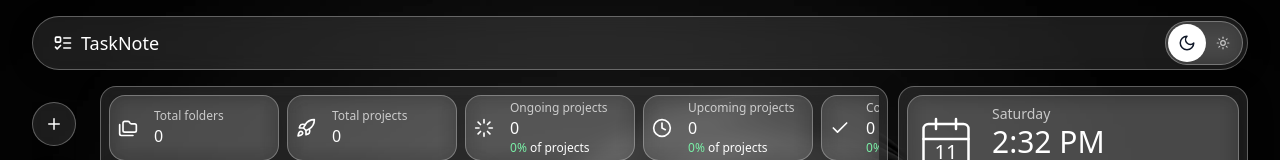
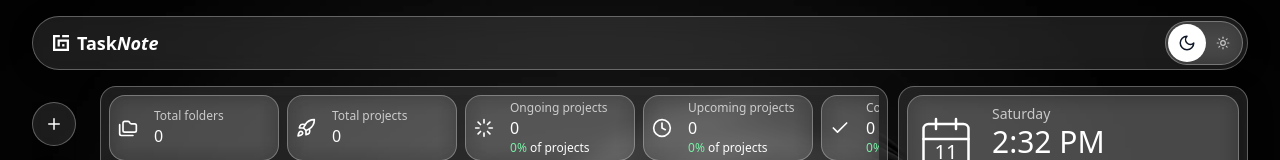
Before and after one commit to Mahmoud46/TaskNote-Advanced-Todo, a React (Vite) app: page / in a window 1280 px wide. Shown: the top 160 px of the page. Built offline with nearby package versions, Linux system fonts and the light colour scheme.

Commit message:
Update logo and favicon

```diff
--- a/index.html
+++ b/index.html
@@ -2,7 +2,7 @@
 <html lang="en">
 	<head>
 		<meta charset="UTF-8" />
-		<link rel="icon" type="image/svg+xml" href="/vite.svg" />
+		<link rel="icon" type="image/svg+xml" href="/tasknote.svg" />
 		<meta name="viewport" content="width=device-width, initial-scale=1.0" />
 		<title>TaskNote</title>
 	</head>
--- a/src/components/Header.tsx
+++ b/src/components/Header.tsx
@@ -1,7 +1,7 @@
 import { type ReactNode } from "react";
-import { LuListTodo } from "react-icons/lu";
 import { Link } from "react-router-dom";
 import ThemeButton from "./ThemeButton";
+import logo from "../assets/tasknote.svg";
 
 export default function Header(): ReactNode {
 	return (
@@ -11,8 +11,11 @@
 					to={"/"}
 					className="flex gap-2 p-2 cursor-pointer pl-4 items-center"
 				>
-					<LuListTodo className="text-xl" />
-					<p className="text-lg">TaskNote</p>
+					<img src={logo} alt="tasknote" className="h-4" />
+					<p className="text-lg font-semibold">
+						<span>Task</span>
+						<span className="italic">Note</span>
+					</p>
 				</Link>
 
 				<ThemeButton />
```
Also changed, not shown: public/tasknote.svg (added), src/assets/tasknote.svg (added).
